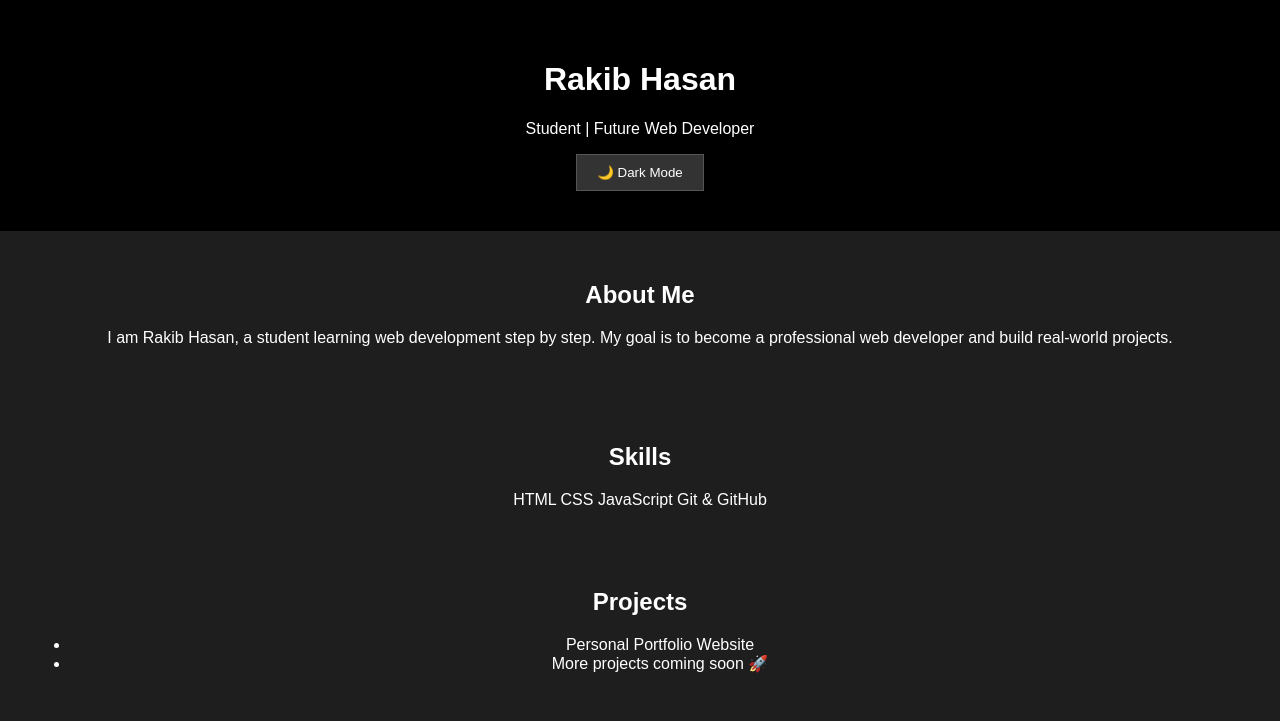
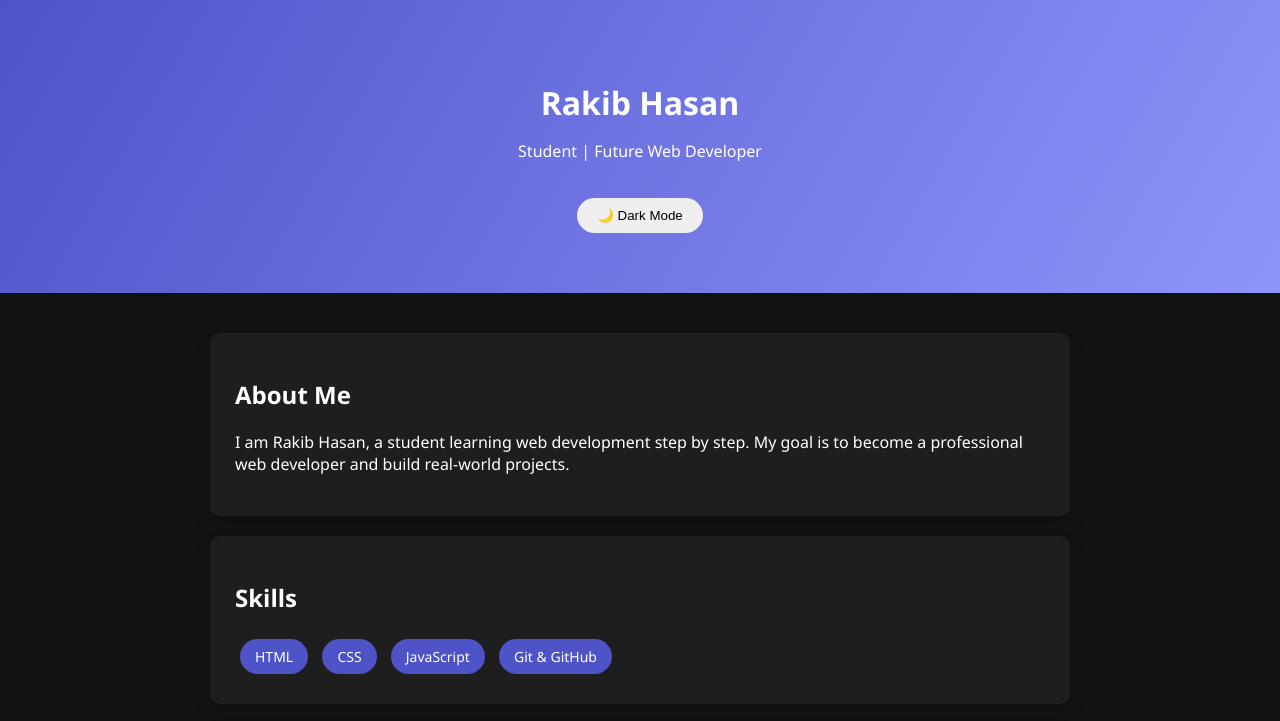
Before and after one commit to bdrakib123/bdrakib123.github.io, a plain HTML site: page index.html in a window 1280 px wide. Both pictures are taken after a click on the button "🌙 Dark Mode". Shown: the top 721 px of the page. Drawn offline with Linux system fonts and the light colour scheme.

Commit message:
Update style.css

```diff
--- a/style.css
+++ b/style.css
@@ -1,39 +1,100 @@
+* {
+  box-sizing: border-box;
+}
+
 body {
   margin: 0;
-  font-family: Arial, sans-serif;
-  background: #f4f4f4;
+  font-family: 'Segoe UI', sans-serif;
+  background: #f4f6f8;
   color: #333;
+  transition: 0.3s;
+}
+
+/* Hero */
+.hero {
+  background: linear-gradient(120deg, #4e54c8, #8f94fb);
+  color: white;
+  padding: 60px 20px;
   text-align: center;
 }
 
-header {
-  background: #222;
-  color: #fff;
-  padding: 40px 20px;
+.hero h1 {
+  margin-bottom: 10px;
+  animation: slideDown 1s;
 }
 
-section {
-  padding: 30px;
+/* Layout */
+.container {
+  max-width: 900px;
+  margin: auto;
+  padding: 20px;
 }
 
+.card {
+  background: white;
+  border-radius: 10px;
+  padding: 25px;
+  margin: 20px 0;
+  box-shadow: 0 10px 20px rgba(0,0,0,0.1);
+  animation: fadeUp 0.8s;
+}
+
+/* Skills */
+.skills span {
+  display: inline-block;
+  background: #4e54c8;
+  color: white;
+  padding: 8px 15px;
+  margin: 5px;
+  border-radius: 20px;
+  font-size: 14px;
+}
+
+/* Footer */
+footer {
+  text-align: center;
+  padding: 20px;
+  background: #222;
+  color: white;
+}
+
+/* Button */
 button {
+  margin-top: 20px;
   padding: 10px 20px;
+  border: none;
+  border-radius: 20px;
   cursor: pointer;
 }
+
+/* Animations */
+@keyframes slideDown {
+  from { opacity: 0; transform: translateY(-30px); }
+  to { opacity: 1; transform: translateY(0); }
+}
+
+@keyframes fadeUp {
+  from { opacity: 0; transform: translateY(30px); }
+  to { opacity: 1; transform: translateY(0); }
+}
+
+/* Dark Mode */
 .dark {
   background: #121212;
   color: white;
 }
-.dark header {
+
+.dark .card {
+  background: #1e1e1e;
+}
+
+.dark footer {
   background: #000;
 }
 
-.dark section {
-  background: #1e1e1e;
-}
-
-.dark button {
-  background: #333;
-  color: white;
-  border: 1px solid #555;
-}
+/* Responsive */
+@media (max-width: 600px) {
+  .hero h1 {
+    font-size: 28px;
+  }
+  }
```
